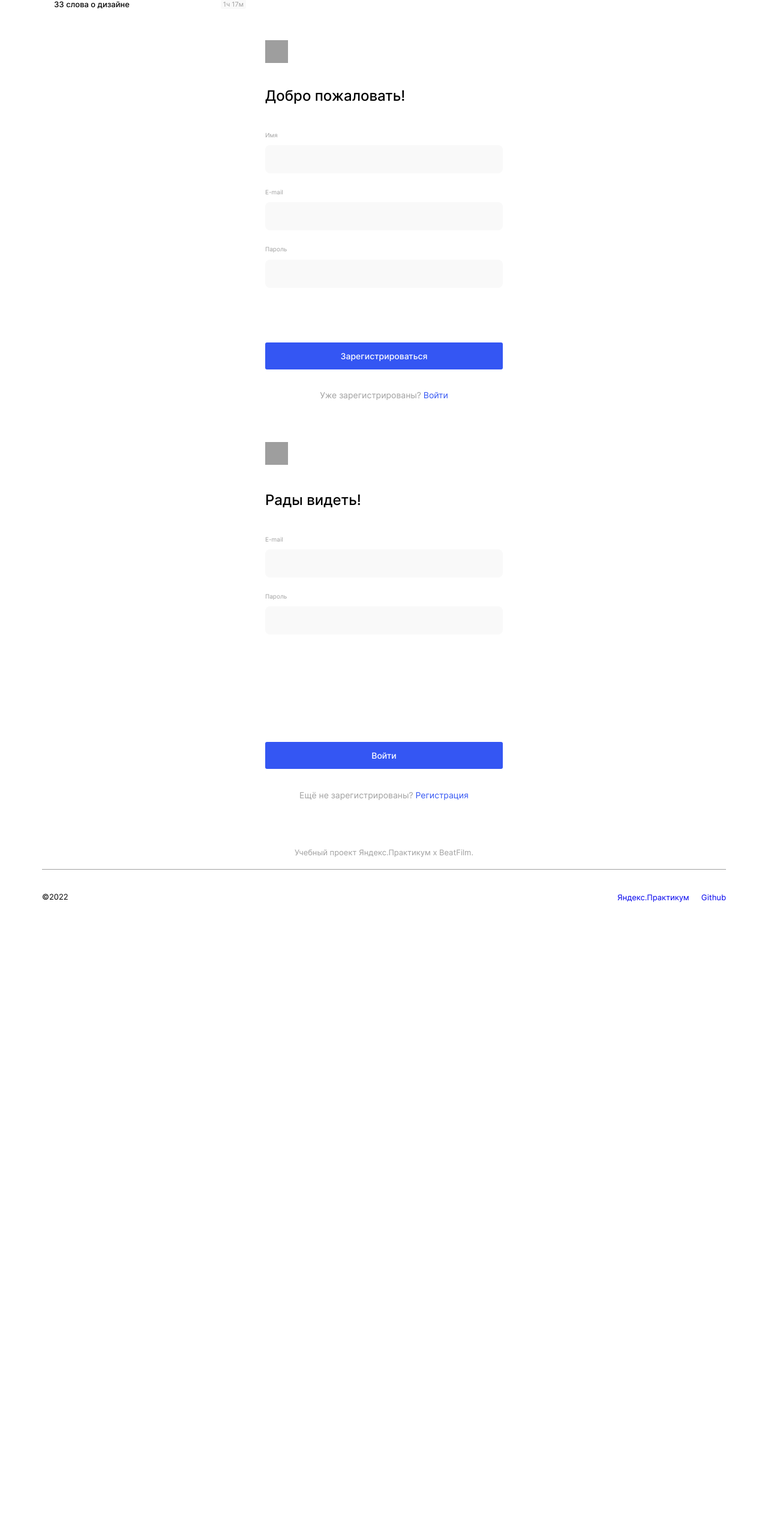
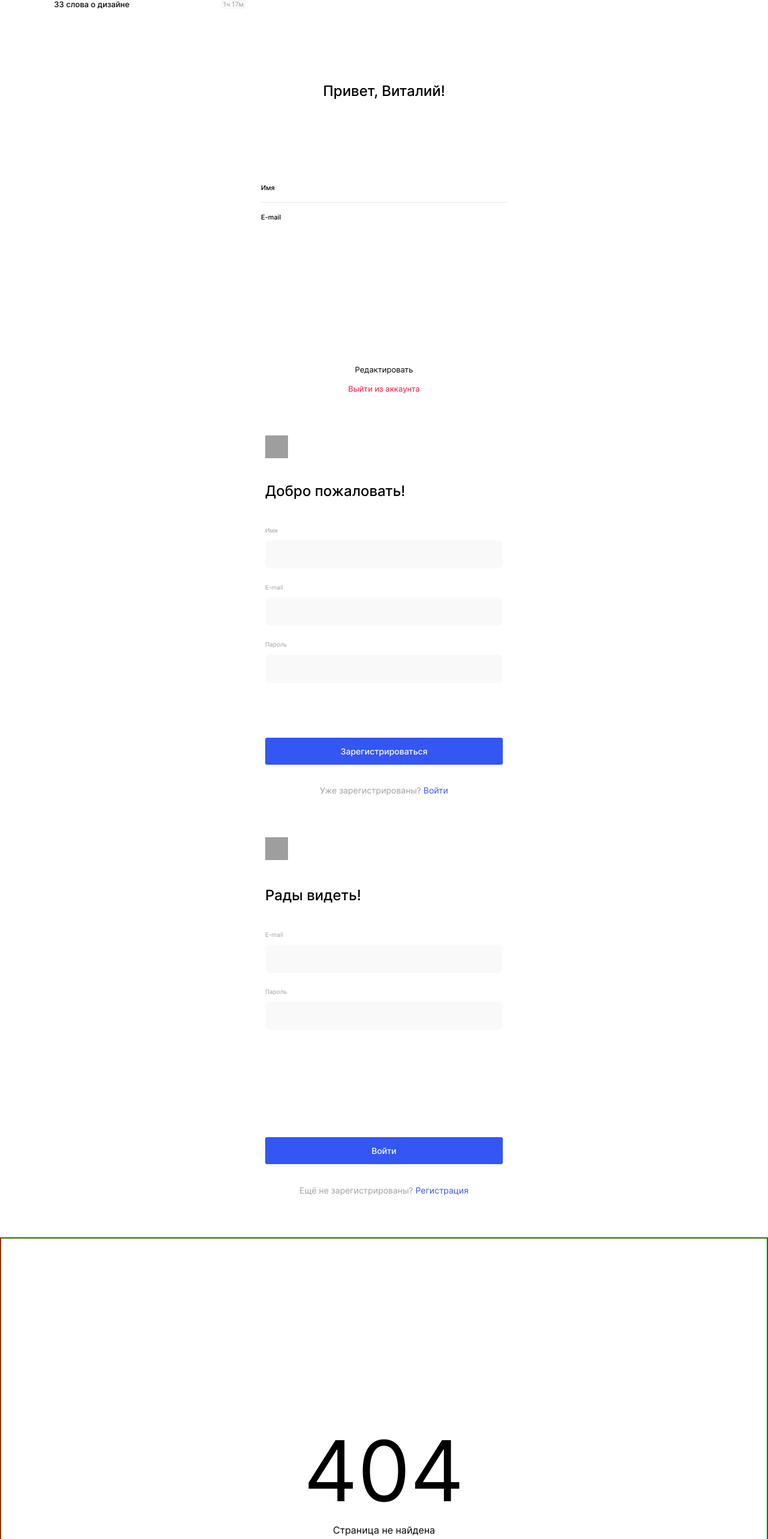
Before and after one commit to NadezhdaTerenteva/movies-explorer-frontend, a React (Create React App) app: page / in a window 1280 px wide. Shown: the part 4938-7504 px from the top of the page at 60% size. Before the commit the page ends 6478 px from the top, so only its background shows below. Built offline with nearby package versions, Linux system fonts and the light colour scheme; grey boxes are pictures that could not be loaded.

Commit message:
notfoundpage

```diff
--- a/src/components/App/App.js
+++ b/src/components/App/App.js
@@ -3,10 +3,14 @@ import Movies from '../Movies/Movies';
 import SavedMovies from '../SavedMovies/SavedMovies';
 import Header from '../Header/Header';
 import Footer from '../Footer/Footer';
+import Profile from '../Profile/Profile';
 import Register from '../Register/Register';
 import Login from '../Login/Login';
+import NotFound from '../NotFound/NotFound';
 
 import './App.css';
+
+
 
 function App() {
   return (
@@ -16,8 +20,10 @@ function App() {
       </Main>
       <Movies></Movies>
       <SavedMovies></SavedMovies>
+      <Profile></Profile>
       <Register></Register>
       <Login></Login>
+      <NotFound></NotFound>
       <Footer></Footer>
     </div>
   );
--- /dev/null
+++ b/src/components/NotFound/NotFound.css
@@ -0,0 +1,71 @@
+.not-found {
+  position: relative;
+  border: 1px solid red;
+}
+
+.not-found__container {
+  display: flex;
+  flex-direction: column;
+  justify-content: center;
+  height: 100vh;
+  margin: auto;
+  border: 1px solid green;
+}
+
+.not-found__header {
+  margin: 0;
+  font-weight: 400;
+  font-size: 140px;
+  line-height: 169px;
+  text-align: center;
+}
+
+.not-found__subtitle {
+  margin: 0;
+  padding-top: 5px;
+  font-weight: 400;
+  font-size: 16px;
+  line-height: 19px;
+  text-align: center;
+}
+
+.not-found__link {
+  display: block;
+  width: 100%;
+  position: absolute;
+  bottom: 60px;
+  font-style: normal;
+  font-weight: 400;
+  font-size: 14px;
+  line-height: 17px;
+  text-align: center;
+  color: #3456f3;
+  text-decoration: none;
+  text-align: center;
+}
+
+.not-found__link:hover {
+  opacity: 0.8;
+}
+
+@media screen and (max-width: 768px) {
+  .not-found__link {
+    bottom: 222px;
+  }
+}
+
+@media screen and (max-width: 425px) {
+  .not-found__header {
+    font-size: 80px;
+    line-height: 97px;
+  }
+
+  .not-found__subtitle {
+    padding-top: 10px;
+    font-size: 12px;
+    line-height: 15px;
+  }
+  .not-found__link {
+    bottom: 30px;
+  }
+}
--- /dev/null
+++ b/src/components/NotFound/NotFound.js
@@ -0,0 +1,15 @@
+import './NotFound.css';
+
+function NotFound() {
+  return (
+    <section className="not-found">
+      <div className="not-found__container">
+        <h2 className="not-found__header">404</h2>
+        <p className="not-found__subtitle">Страница не найдена</p>
+      </div>
+    <a href="https://yandex.ru/maps" target="_blank" rel="noreferrer" className="not-found__link">Назад</a>
+    </section>
+  );
+}
+
+export default NotFound;
--- a/src/components/Profile/Profile.css
+++ b/src/components/Profile/Profile.css
@@ -0,0 +1,117 @@
+.profile {
+  width: 100%;
+  max-width: 410px;
+  margin: auto;
+}
+
+.profile__header {
+  margin: 70px 0 0;
+  padding: 0 0 123px 0;
+  font-style: normal;
+  font-weight: 500;
+  font-size: 24px;
+  line-height: 29px;
+  text-align: center;
+  color: #000000;
+}
+
+.profile__input-field {
+  display: flex;
+  justify-content: space-between;
+  align-items: center;
+  padding-top: 17px;
+  padding-bottom: 16px;
+  border-bottom: 1px solid #e8e8e8;
+}
+
+.profile__input-field:last-of-type {
+  border-bottom: none;
+  margin-bottom: 220px;
+}
+
+.profile__form-label {
+  display: block;
+  font-family: "Inter";
+  font-style: normal;
+  font-weight: 500;
+  font-size: 11px;
+  line-height: 13px;
+}
+
+.profile__input {
+  display: block;
+  font-family: "Inter";
+  font-weight: 400;
+  font-size: 11px;
+  line-height: 13px;
+  text-align: right;
+  outline: none;
+  border: none;
+  box-sizing: border-box;
+}
+
+.profile__submit-button {
+  width: 100%;
+  box-sizing: border-box;
+  margin-bottom: 16px;
+  padding: 0;
+  border: none;
+  background-color: transparent;
+  font-family: "Inter";
+  font-style: normal;
+  font-weight: 400;
+  font-size: 13px;
+  line-height: 16px;
+  text-align: center;
+}
+
+.profile__submit-button:hover {
+  opacity: 0.8;
+  cursor: pointer;
+}
+
+.profile__caption {
+  width: 100%;
+  padding: 0;
+  margin-top: 0;
+  margin-bottom: 70px;
+  font-family: "Inter";
+  font-style: normal;
+  font-weight: 500;
+  font-size: 13px;
+  line-height: 16px;
+  text-align: center;
+  color: #a0a0a0;
+}
+
+.profile__caption-link {
+  text-decoration: none;
+  color: #ff3055;
+}
+
+.profile__caption-link:hover {
+  opacity: 0.8;
+  cursor: pointer;
+}
+
+@media screen and (max-width: 425px) {
+  .profile {
+    max-width: 260px;
+  }
+  .profile__submit-button {
+    margin-bottom: 16px;
+    padding: 0;
+    font-weight: 400;
+    font-size: 12px;
+    line-height: 15px;
+    text-align: center;
+  }
+  .profile__caption {
+    font-size: 12px;
+    line-height: 15px;
+  }
+  .profile__input-field:last-of-type {
+    border-bottom: none;
+    margin-bottom: 379px;
+  }
+}
--- a/src/components/Profile/Profile.js
+++ b/src/components/Profile/Profile.js
@@ -0,0 +1,42 @@
+import "./Profile.css";
+
+function Profile() {
+  return (
+    <section className="profile">
+      <h3 className="profile__header">Привет, Виталий!</h3>
+      <form className="profile__form">
+        <div className="profile__input-field">
+        <label for="name" className="profile__form-label">
+          Имя</label>
+          <input
+          className="profile__input"
+          type="text"
+          id="name"
+          name="name"
+          required
+        ></input>
+        </div>
+        <div className="profile__input-field">
+        <label for="email" className="profile__form-label">
+        E-mail
+        </label>
+        <input
+          className="profile__input"
+          type="email"
+          id="email"
+          name="email"
+          required
+        ></input>
+         </div>
+        <button className="profile__submit-button" type="submit">
+        Редактировать
+        </button>
+      </form>
+      <h4 className="profile__caption">
+        <a className="profile__caption profile__caption-link"> Выйти из аккаунта</a>
+      </h4>
+    </section>
+  );
+}
+
+export default Profile;
--- a/src/index.css
+++ b/src/index.css
@@ -17,5 +17,7 @@
 @import url(./components/FilterCheckbox/FilterCheckbox.css);
 @import url(./components/Preloader/Preloader.css);
 @import url(./components/SavedMovies/SavedMovies.css);
+@import url(./components/Profile/Profile.css);
 @import url(./components/Register/Register.css);
 @import url(./components/Login/Login.css);
+@import url(./components/NotFound/NotFound.css);
```
